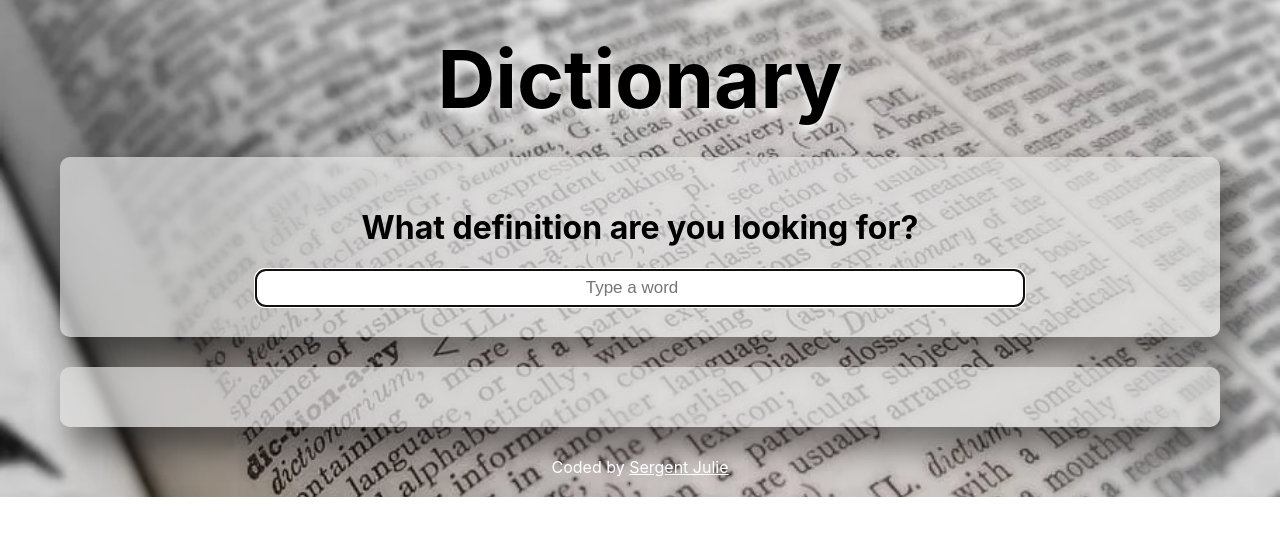
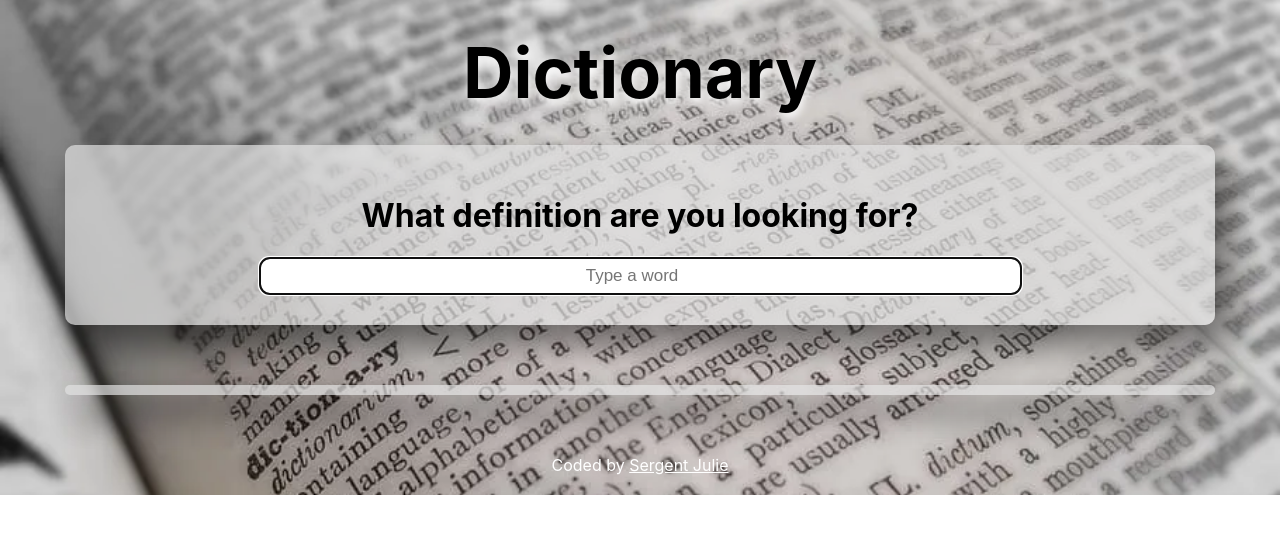
Before and after one commit to Kumaguro3/dictionary-project-react, a React (Create React App) app: page / in a window 1280 px wide. Shown: the top 536 px of the page. Built offline with nearby package versions, Linux system fonts and the light colour scheme; no server answers.

Commit message:
Finished touched

```diff
--- a/src/Dictionary.css
+++ b/src/Dictionary.css
@@ -4,14 +4,21 @@
   background-repeat: no-repeat;
   background-attachment: fixed;
   background-size: cover;
+  min-width: 280px;
+  max-width: 1280px;
 }
 
 .app-header {
   text-align: center;
   font-weight: bold;
   padding: 30px 0 0 0;
-  font-size: 80px;
+  font-size: 70px;
   text-shadow: 1px 5px 10px #ffffff;
+}
+
+@media only screen and (min-width: 280px) {
+  .app-header {
+  }
 }
 
 .app-footer {
--- a/src/Phonetic.css
+++ b/src/Phonetic.css
@@ -1,7 +1,14 @@
-@media only screen and (max-width: 600px) {
+@media only screen and (max-width: 1280px) {
   .container-results {
     margin: 60px;
     padding: 5px;
+  }
+}
+
+@media only screen and (min-width: 280px) {
+  .dictionary {
+    margin: 5px;
+    padding: 0px;
   }
 }
 
@@ -10,5 +17,5 @@
 }
 
 #player {
-  width: 93%;
+  width: 100%;
 }
```
